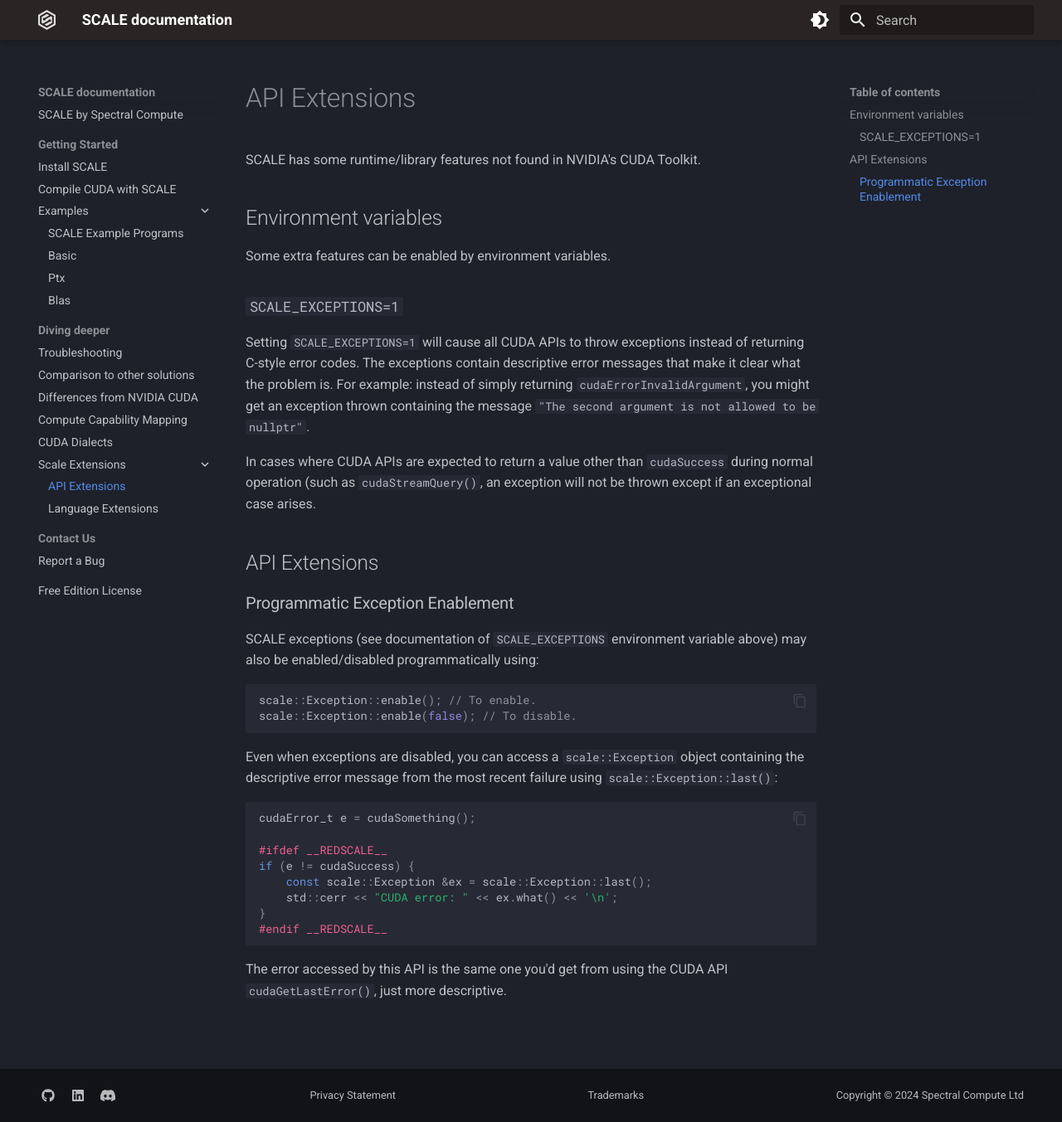
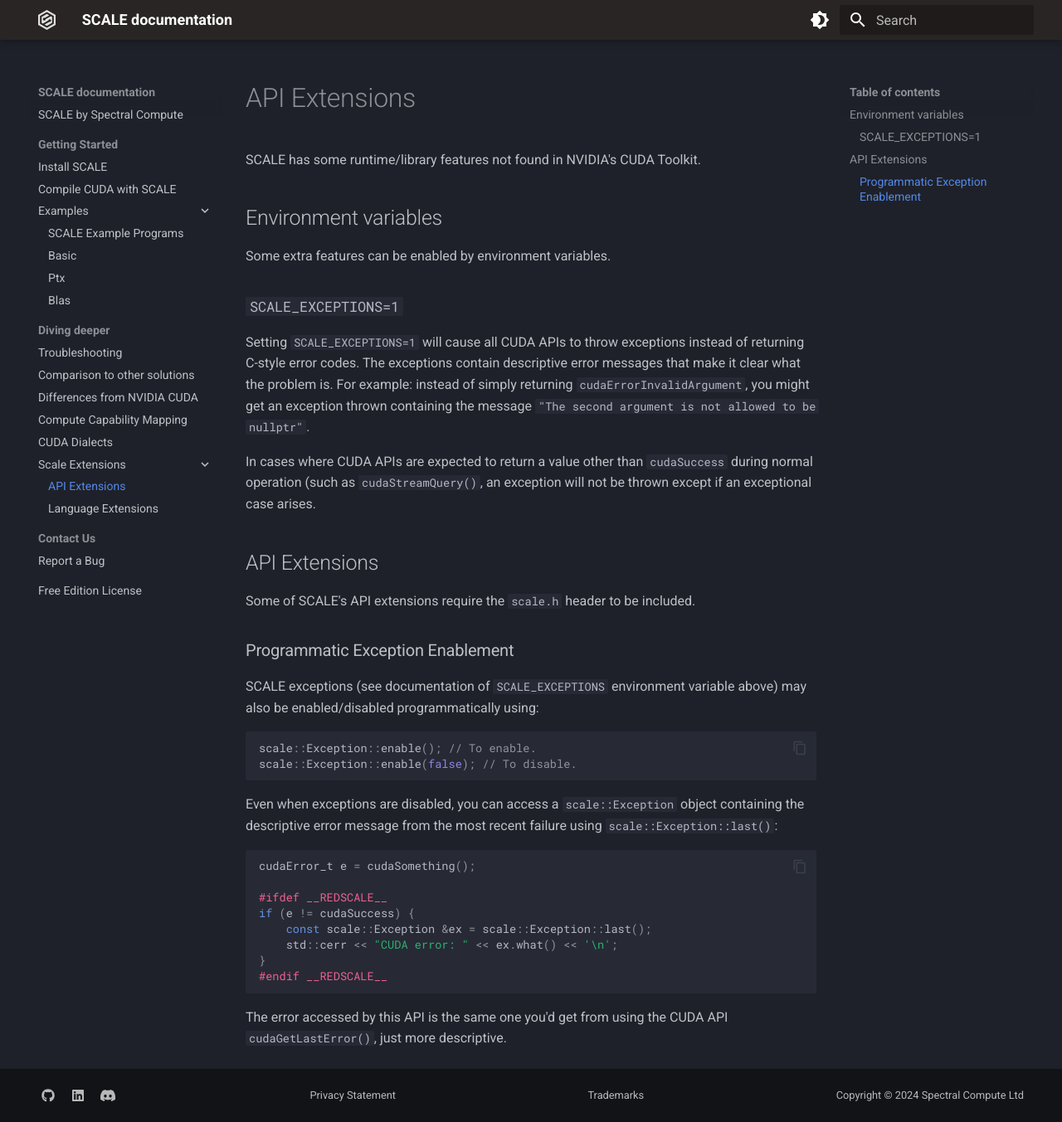
Before and after one commit to spectral-compute/scale-docs, an MkDocs documentation site: the page built from docs/manual/runtime-extensions.md, in a window 1280 px wide and 1353 px high. Shown: the whole window at 83% size. Built offline with MkDocs 1.6.1 and Material for MkDocs 9.7.7, drawn with Linux system fonts in a browser that asks for light colours.

Commit message:
Document the scale.h header

```diff
--- a/docs/manual/runtime-extensions.md
+++ b/docs/manual/runtime-extensions.md
@@ -20,6 +20,8 @@ In cases where CUDA APIs are expected to return a value other than
 exception will not be thrown except if an exceptional case arises.
 
 ## API Extensions
+
+Some of SCALE's API extensions require the `scale.h` header to be included.
 
 ### Programmatic Exception Enablement
 
```
